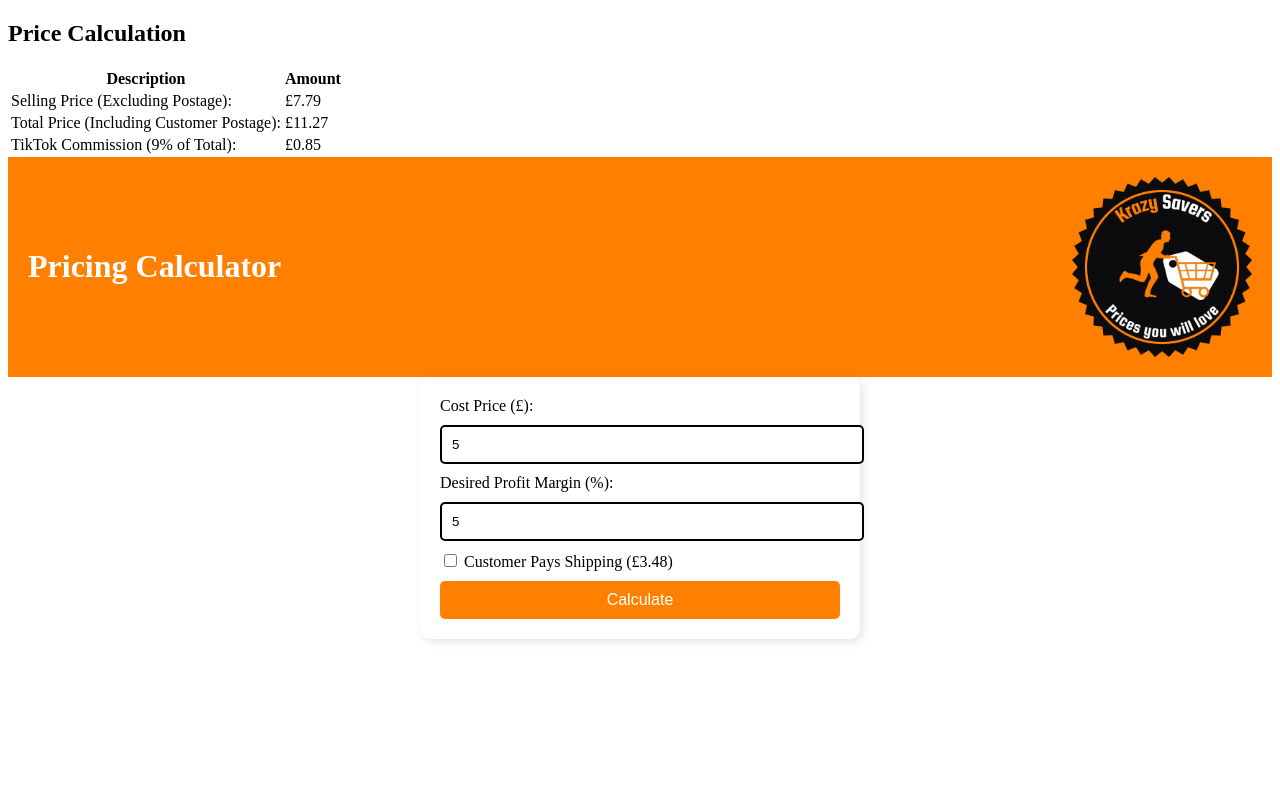
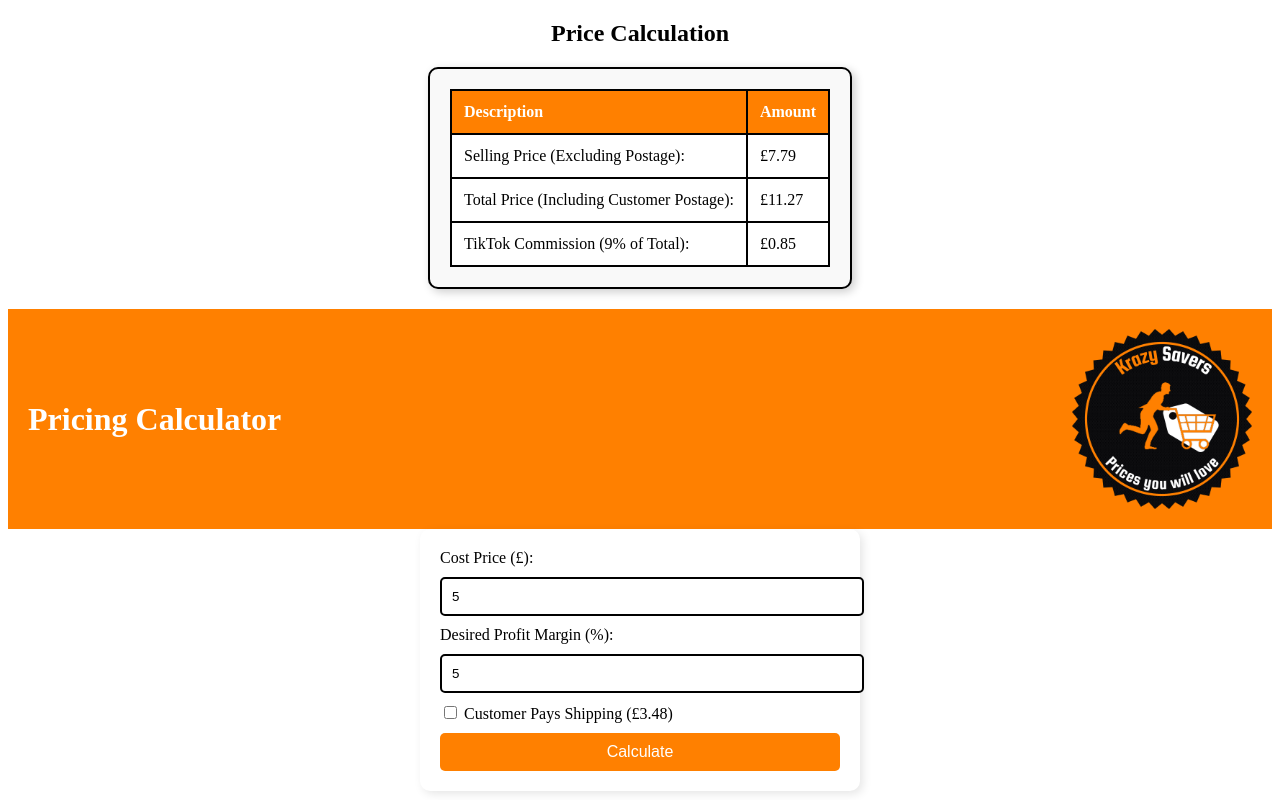
Before and after one commit to krazysavers/tiktok-pricing-calc, a plain HTML site: page index.html in a window 1280 px wide. Both pictures are taken after typing "5", "5" into the empty fields and a click on the button "Calculate". Drawn offline with Linux system fonts and the light colour scheme.

Commit message:
Update style.css

```diff
--- a/style.css
+++ b/style.css
@@ -21,9 +21,10 @@
     box-shadow: 3px 3px 10px rgba(0, 0, 0, 0.1);
     max-width: 400px;
     margin: auto;
+    text-align: left;
 }
 
-/* Input Box */
+/* Input Fields */
 .input-box {
     width: 100%;
     padding: 10px;
@@ -32,13 +33,13 @@
     margin-bottom: 10px;
 }
 
-/* Checkbox Styling */
+/* Checkbox Label */
 label {
     display: block;
     margin-bottom: 10px;
 }
 
-/* Calculate Button */
+/* Button */
 .calculate-button {
     background-color: #FF8000;
     color: #FFFFFF;
@@ -54,5 +55,39 @@ label {
     background-color: #cc6600;
 }
 
+/* Result Box */
+.result-container {
+    display: none;
+    margin-top: 20px;
+    text-align: center;
+}
+
 /* Calculation Box */
-.calculatio
+.calculation-box {
+    border: 2px solid #000;
+    border-radius: 10px;
+    padding: 20px;
+    background-color: #f9f9f9;
+    width: fit-content;
+    margin: 20px auto;
+    box-shadow: 3px 3px 10px rgba(0, 0, 0, 0.2);
+}
+
+/* Table Styling */
+.result-table {
+    width: 100%;
+    border-collapse: collapse;
+    background: #fff;
+}
+
+.result-table th, .result-table td {
+    border: 2px solid #000;
+    padding: 12px;
+    text-align: left;
+    font-size: 16px;
+}
+
+.result-table th {
+    background-color: #FF8000;
+    color: #FFFFFF;
+}
```
